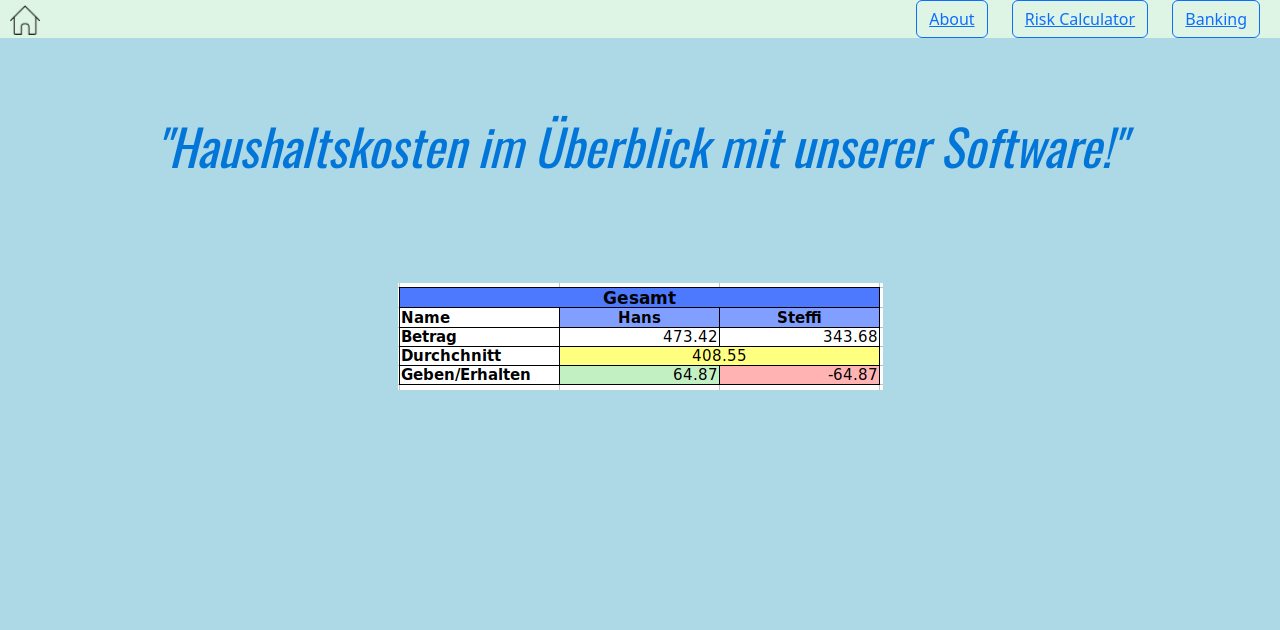
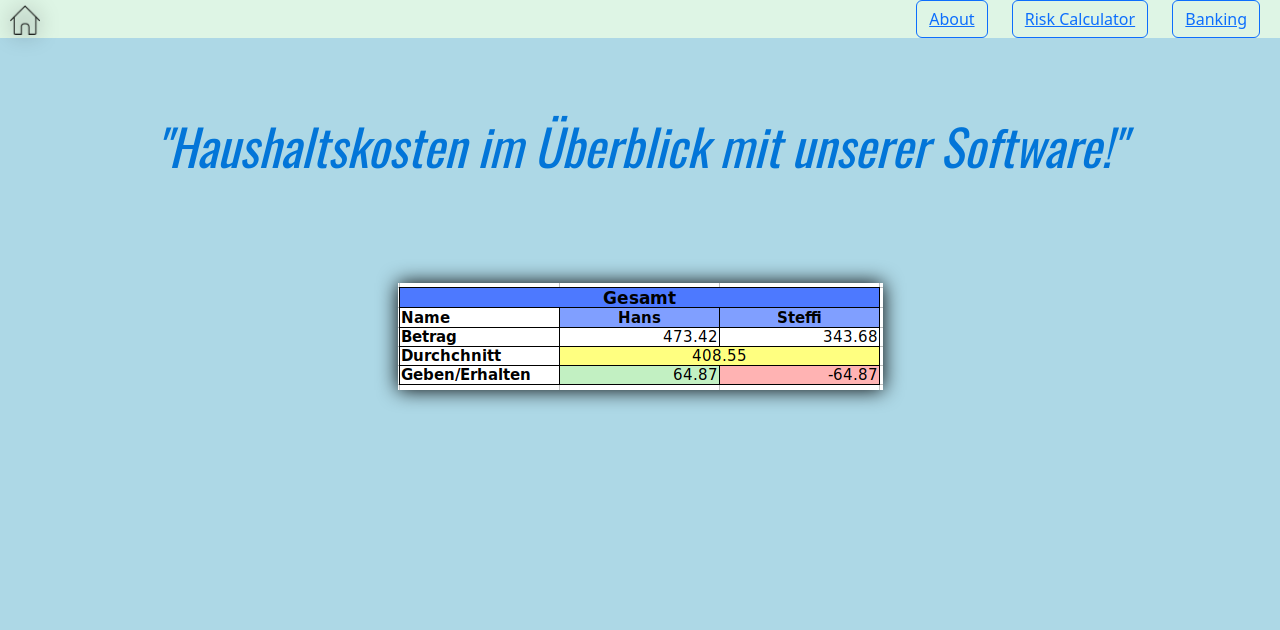
Before and after one commit to PeterEdiger/flask_test_deployment, a Flask app: page / in a window 1280 px wide. Shown: the top 630 px of the page. Run offline with Flask 2, Linux system fonts and the light colour scheme.

Commit message:
shadow added

```diff
--- a/static/stylesheet.css
+++ b/static/stylesheet.css
@@ -11,9 +11,9 @@ hr {
     border-top: 1px solid black;
 }
 
-/*img {*/
-/*    filter: drop-shadow(0 0 10px #000000);*/
-/*}*/
+img {
+    filter: drop-shadow(0 0 10px #000000);
+}
 
 li {
     margin: 40px;
```
